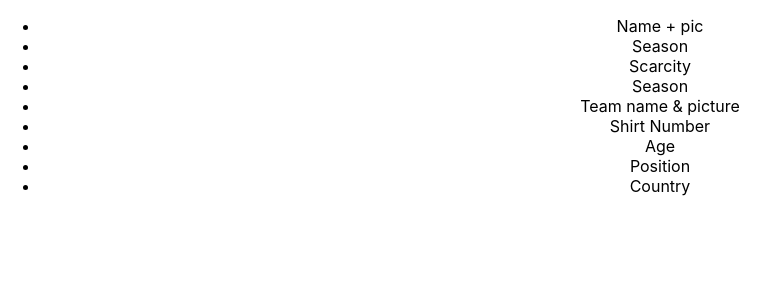
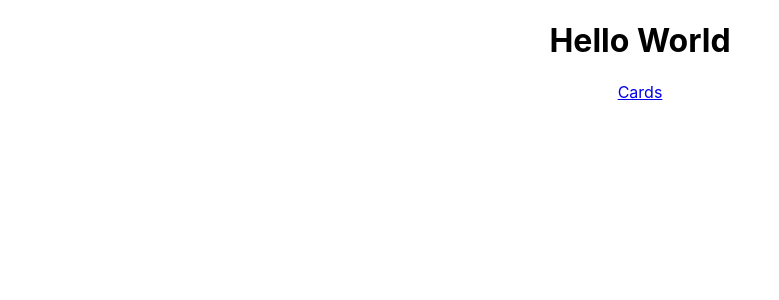
Before and after one commit to vilsbole/slugalite, a React (Create React App) app: page / in a window 1280 px wide. Shown: the top 300 px of the page, without its empty margins (0-779 px from the left). Built offline with nearby package versions, Linux system fonts and the light colour scheme.

Commit message:
Naive router

```diff
--- a/package.json
+++ b/package.json
@@ -18,7 +18,7 @@
     "@types/react-dom": "^18.0.5",
     "react": "^18.1.0",
     "react-dom": "^18.1.0",
-    "react-router-dom": "6.3.0",
+    "react-router-dom": "^6.3.0",
     "react-scripts": "5.0.1",
     "typescript": "^4.7.2",
     "web-vitals": "^2.1.4"
--- a/src/App.tsx
+++ b/src/App.tsx
@@ -1,13 +1,26 @@
 import React from "react";
 import "./App.css";
+import { BrowserRouter as Router, Routes, Route, Link } from "react-router-dom";
 import { Card } from "./components";
 
-function App() {
+function Home() {
   return (
     <div className="App">
-      <Card></Card>
+      <h1>Hello World</h1>
+      <Link to="/cards">Cards</Link>
     </div>
   );
 }
 
+function App() {
+  return (
+    <Router>
+      <Routes>
+        <Route path="/" element={<Home />} />
+        <Route path="/cards" element={<Card />} />
+      </Routes>
+    </Router>
+  );
+}
+
 export default App;
```
Also changed, not shown: 1 other file (tests, documents, lock files or other folders).
